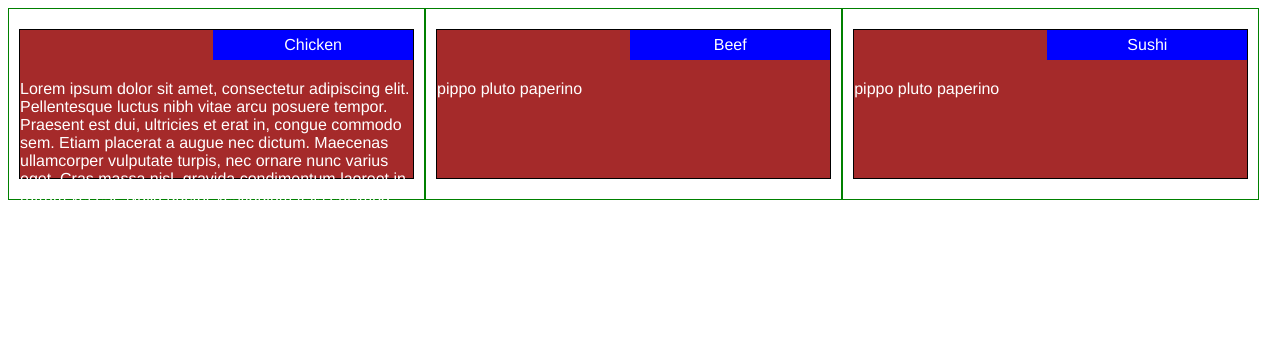
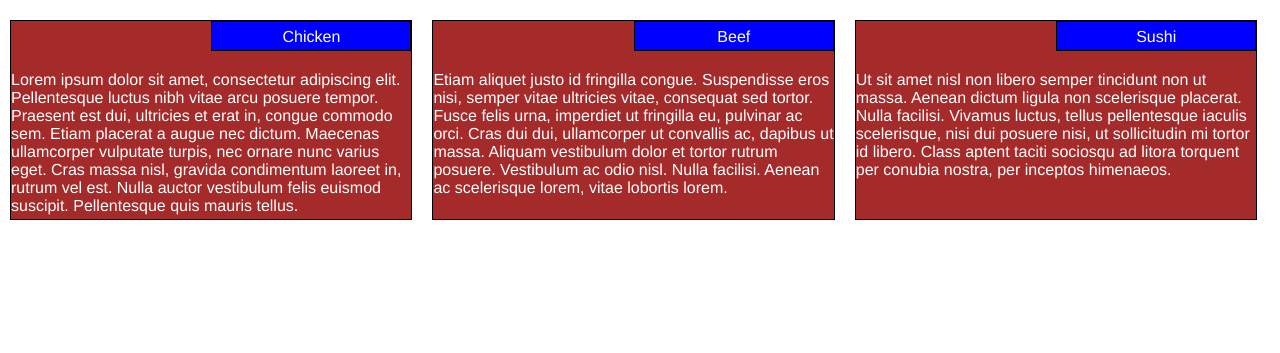
Before and after one commit to MatteoPierro/coursera-course, a plain HTML site: page module2-solution/index.html in a window 1280 px wide. Drawn offline with Linux system fonts and the light colour scheme.

Commit message:
updates media query

```diff
--- a/module2-solution/css/style.css
+++ b/module2-solution/css/style.css
@@ -1,19 +1,17 @@
 * {
   box-sizing: border-box;
+  margin: 0;
+  padding: 0;
 }
+
 h1 {
   margin-bottom: 15px;
-}
-
-p {
-  display: inline-block;
-  vertical-align: middle;
 }
 
 .box {
   border: 1px solid black;
   background-color: #A52A2A;
-  height: 150px;
+  height: 200px;
   margin-left: 10px;
   margin-right: 10px;
   margin-top: 20px;
@@ -21,9 +19,11 @@ p {
   font-family: Helvetica;
   color: white;
   position: relative;
+  overflow: hidden;
 }
 
 .label {
+  border: 1px solid black;
   width: 200px;
   height: 30px;
   line-height: 30px;
@@ -43,10 +43,9 @@ p {
   width: 100%;
 }
 
-@media (min-width: 1200px) {
+@media (min-width: 992px) {
   .col-lg-1, .col-lg-2, .col-lg-3, .col-lg-4, .col-lg-5, .col-lg-6, .col-lg-7, .col-lg-8, .col-lg-9, .col-lg-10, .col-lg-11, .col-lg-12 {
     float: left;
-    border: 1px solid green;
   }
   .col-lg-1 {
     width: 8.33%;
@@ -86,11 +85,9 @@ p {
   }
 }
 
-/********** Medium devices only **********/
-@media (min-width: 992px) and (max-width: 1199px) {
+@media (min-width: 768px) and (max-width: 991px) {
   .col-md-1, .col-md-2, .col-md-3, .col-md-4, .col-md-5, .col-md-6, .col-md-7, .col-md-8, .col-md-9, .col-md-10, .col-md-11, .col-md-12 {
     float: left;
-    border: 1px solid green;
   }
   .col-md-1 {
     width: 8.33%;
--- a/module2-solution/index.html
+++ b/module2-solution/index.html
@@ -13,7 +13,7 @@
             Chicken
           </div>
           <div class="description">
-            Lorem ipsum dolor sit amet, consectetur adipiscing elit. Pellentesque luctus nibh vitae arcu posuere tempor. Praesent est dui, ultricies et erat in, congue commodo sem. Etiam placerat a augue nec dictum. Maecenas ullamcorper vulputate turpis, nec ornare nunc varius eget. Cras massa nisl, gravida condimentum laoreet in, rutrum vel est. Nulla auctor vestibulum felis euismod suscipit. Pellentesque quis mauris tellus. Pellentesque finibus arcu vitae varius maximus. Proin ut venenatis nibh, ut porta sem. Nulla placerat tristique metus, sit amet rutrum purus luctus eu. Mauris sit amet suscipit ante, vel interdum tortor. Suspendisse vulputate vitae nisl sed consequat. Phasellus hendrerit ultrices nulla, et commodo velit congue ut. Donec tincidunt ligula id ex vulputate convallis.
+            Lorem ipsum dolor sit amet, consectetur adipiscing elit. Pellentesque luctus nibh vitae arcu posuere tempor. Praesent est dui, ultricies et erat in, congue commodo sem. Etiam placerat a augue nec dictum. Maecenas ullamcorper vulputate turpis, nec ornare nunc varius eget. Cras massa nisl, gravida condimentum laoreet in, rutrum vel est. Nulla auctor vestibulum felis euismod suscipit. Pellentesque quis mauris tellus.
           </div>
         </div>
 			</div>
@@ -23,7 +23,7 @@
             Beef
           </div>
           <div class="description">
-            pippo pluto paperino
+            Etiam aliquet justo id fringilla congue. Suspendisse eros nisi, semper vitae ultricies vitae, consequat sed tortor. Fusce felis urna, imperdiet ut fringilla eu, pulvinar ac orci. Cras dui dui, ullamcorper ut convallis ac, dapibus ut massa. Aliquam vestibulum dolor et tortor rutrum posuere. Vestibulum ac odio nisl. Nulla facilisi. Aenean ac scelerisque lorem, vitae lobortis lorem.
           </div>
         </div>
 			</div>
@@ -33,7 +33,7 @@
             Sushi
           </div>
           <div class="description">
-            pippo pluto paperino
+            Ut sit amet nisl non libero semper tincidunt non ut massa. Aenean dictum ligula non scelerisque placerat. Nulla facilisi. Vivamus luctus, tellus pellentesque iaculis scelerisque, nisi dui posuere nisi, ut sollicitudin mi tortor id libero. Class aptent taciti sociosqu ad litora torquent per conubia nostra, per inceptos himenaeos.
           </div>
         </div>
 			</div>
```
